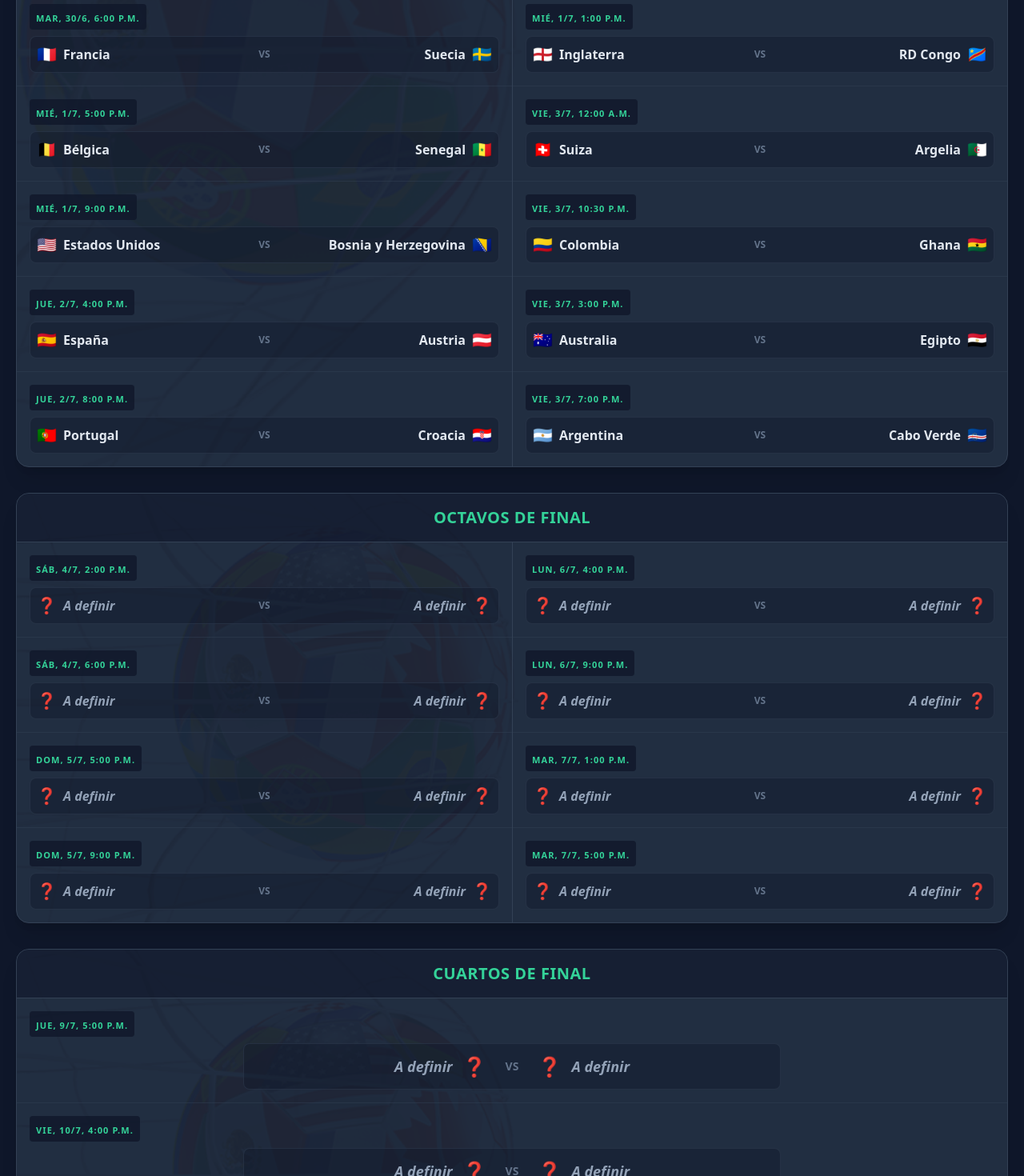
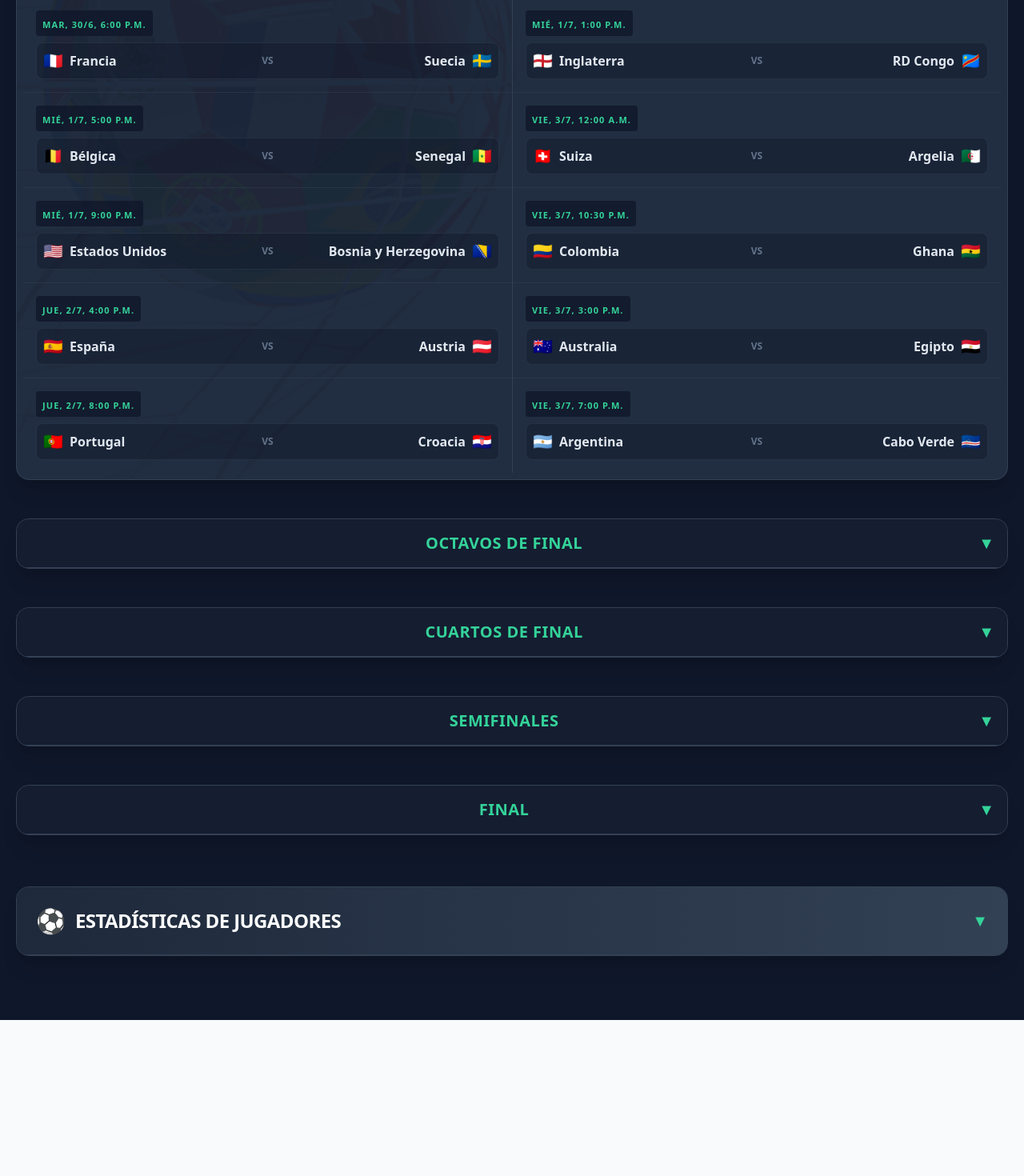
Before and after one commit to lprafael/sist_base, a Next.js app in the folder web/: page /mundial in a window 1280 px wide. Shown: the part 1330-2800 px from the top of the page at 80% size. After the commit the page ends 2605 px from the top, so only its background shows below. Built offline with nearby package versions, Linux system fonts and the light colour scheme.

Commit message:
UI: Add collapsible knockout stages, final match image, and highlight qualified teams

```diff
--- a/web/src/app/mundial/page.tsx
+++ b/web/src/app/mundial/page.tsx
@@ -1,4 +1,3 @@
-import React from 'react';
 import Nav from '../../components/Nav';
 
 const groupsData = [
@@ -239,7 +238,7 @@ export default function MundialPage() {
                     </thead>
                     <tbody>
                       {group.teams.map((team, j) => (
-                        <tr key={j} className="border-b last:border-0 border-slate-800 hover:bg-slate-800/80 transition-colors">
+                        <tr key={j} className={`border-b last:border-0 border-slate-800 transition-colors ${j < 2 ? 'bg-emerald-500/10 hover:bg-emerald-500/20' : 'hover:bg-slate-800/80'}`}>
                           <td className="px-3 py-3 font-medium flex items-center gap-2 text-slate-200">
                             <span className={`text-xs font-bold w-4 text-center ${j < 2 ? 'text-emerald-400' : 'text-slate-500'}`}>{team.pos}</span>
                             <span className="text-lg drop-shadow-sm">{team.flag}</span>
@@ -268,15 +267,22 @@ export default function MundialPage() {
 
           <div className="flex flex-col gap-8">
             {knockoutStages.map((stage, stageIdx) => (
-              <div key={stageIdx} className="bg-slate-800 rounded-2xl shadow-xl border border-slate-700 overflow-hidden relative">
-                <div className="absolute inset-0 opacity-10 mix-blend-overlay pointer-events-none">
+              <details key={stageIdx} open={stage.name === '16vos de Final'} className="group bg-slate-800 rounded-2xl shadow-xl border border-slate-700 overflow-hidden relative mb-4 last:mb-0">
+                <summary className="flex items-center justify-between cursor-pointer bg-slate-900/60 p-4 border-b border-slate-700 relative z-20 hover:bg-slate-800/80 transition-colors">
+                  <h3 className="text-xl font-black text-emerald-400 tracking-wide uppercase text-center flex-1">{stage.name}</h3>
+                  <div className="text-emerald-400 font-bold group-open:rotate-180 transition-transform text-xl">▼</div>
+                </summary>
+
+                <div className="absolute inset-0 opacity-10 mix-blend-overlay pointer-events-none mt-16">
                   <img src="/Mundial/250612-aca12_Des_F1-Cuenta_regre.jpg" alt="Background" className="w-full h-full object-cover" />
                 </div>
 
-                <div className="relative z-10">
-                  <div className="bg-slate-900/60 p-4 border-b border-slate-700">
-                    <h3 className="text-xl font-black text-emerald-400 tracking-wide uppercase text-center">{stage.name}</h3>
-                  </div>
+                <div className="relative z-10 p-2">
+                  {stage.name === 'Final' && (
+                    <div className="flex justify-center mb-6 mt-4">
+                      <img src="/Mundial/51Lba4gaGAL._AC_SL1500_.jpg" alt="Copa del Mundo" className="h-64 object-contain drop-shadow-2xl hover:scale-105 transition-transform duration-500" />
+                    </div>
+                  )}
                   <div className={`grid grid-cols-1 ${stage.matches.length > 4 ? 'md:grid-cols-2 divide-y md:divide-y-0 md:divide-x' : 'divide-y'} divide-slate-700`}>
 
                     {stage.matches.length > 4 ? (
@@ -346,18 +352,21 @@ export default function MundialPage() {
                     )}
                   </div>
                 </div>
-              </div>
+              </details>
             ))}
           </div>
         </div>
 
           {/* Tabla de Goleadores */}
           <div className="mt-16">
-            <div className="flex items-center gap-3 mb-6">
-              <span className="text-3xl">⚽</span>
-              <h2 className="text-2xl font-black text-white tracking-tight uppercase">Estadísticas de Jugadores</h2>
-            </div>
-            <div className="bg-slate-800 rounded-2xl shadow-xl border border-slate-700 overflow-hidden">
+            <details className="group bg-slate-800 rounded-2xl shadow-xl border border-slate-700 overflow-hidden">
+              <summary className="flex items-center justify-between cursor-pointer p-6 bg-gradient-to-r from-slate-800 to-slate-700 hover:from-slate-700 hover:to-slate-600 transition-all border-b border-slate-700">
+                <div className="flex items-center gap-3">
+                  <span className="text-3xl">⚽</span>
+                  <h2 className="text-2xl font-black text-white tracking-tight uppercase">Estadísticas de Jugadores</h2>
+                </div>
+                <div className="text-emerald-400 font-bold group-open:rotate-180 transition-transform text-xl">▼</div>
+              </summary>
               <div className="overflow-x-auto">
                 <table className="w-full text-sm text-left">
                   <thead className="text-xs text-slate-400 uppercase bg-slate-900/80 border-b border-slate-700">
@@ -408,7 +417,7 @@ export default function MundialPage() {
                   Tabla en actualización
                 </p>
               </div>
-            </div>
+            </details>
           </div>
 
       </div>
```
Also changed, not shown: web/public/Mundial/51Lba4gaGAL._AC_SL1500_.jpg (added), 1 other file (tests, documents, lock files or other folders).
